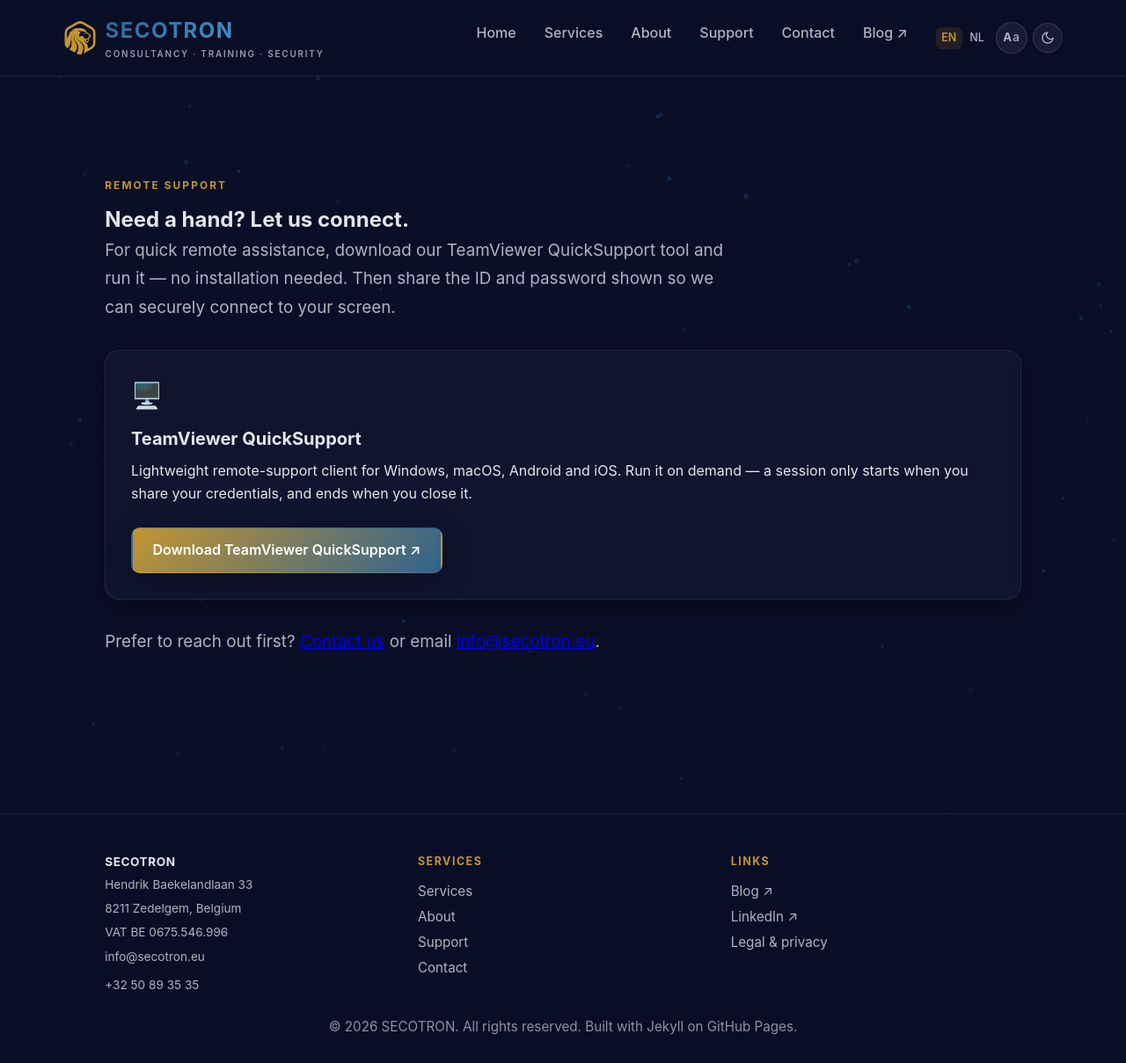
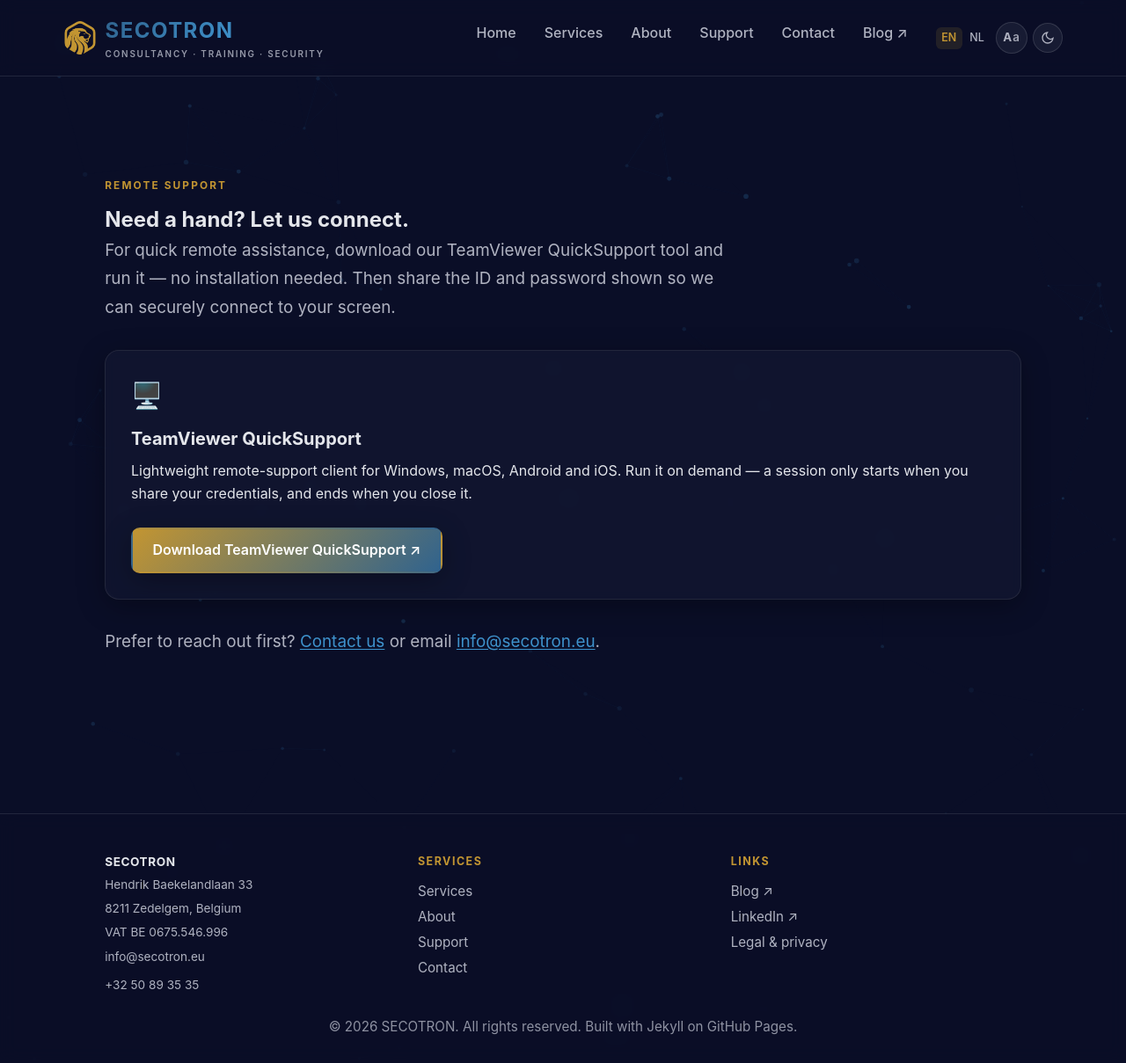
Before and after one commit to SECOTRON/secotron.github.io, a Jekyll site: the page built from en/support.html, in a window 1280 px wide and 1209 px high. Shown: the whole window at 88% size. Built offline with Jekyll 4.4.1, drawn with Linux system fonts in a browser that asks for light colours.

Commit message:
fix(style): brand colour for in-content links (remove default blue/purple visited)

```diff
--- a/assets/css/main.css
+++ b/assets/css/main.css
@@ -2413,6 +2413,20 @@
   max-width: 60ch;
   line-height: 1.7;
 }
+
+/* In-content links (paragraphs, lists) — brand colour, no default blue/purple. */
+.main-content a:not(.btn),
+.main-content a:not(.btn):visited {
+  color: var(--accent);
+  text-decoration: underline;
+  text-underline-offset: 2px;
+  text-decoration-thickness: 1px;
+  transition: color 0.15s ease;
+}
+.main-content a:not(.btn):hover,
+.main-content a:not(.btn):focus-visible {
+  color: var(--brand-gold);
+}
 .section h2 {
   font-size: clamp(1.6rem, 3vw, 2.2rem);
 }
```
